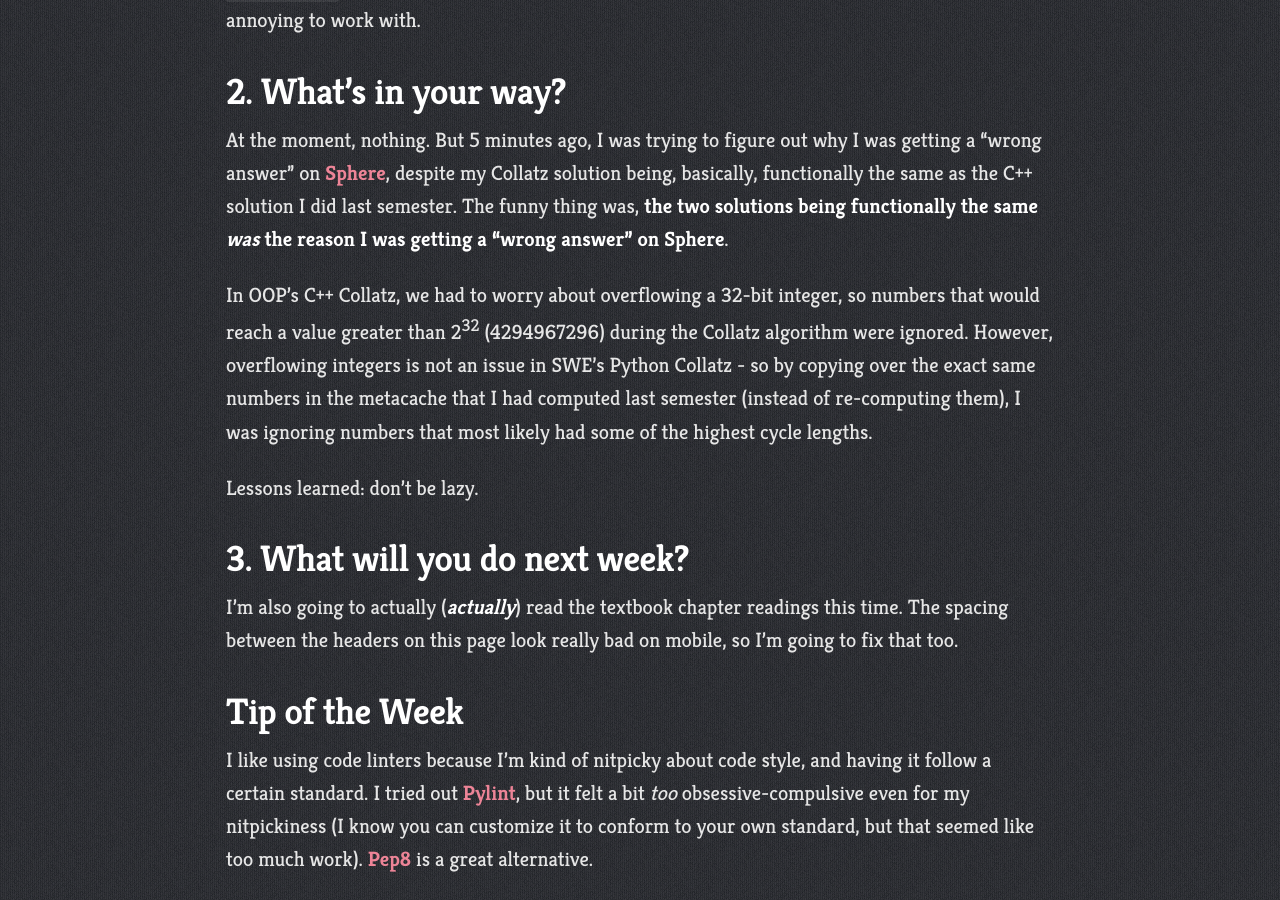
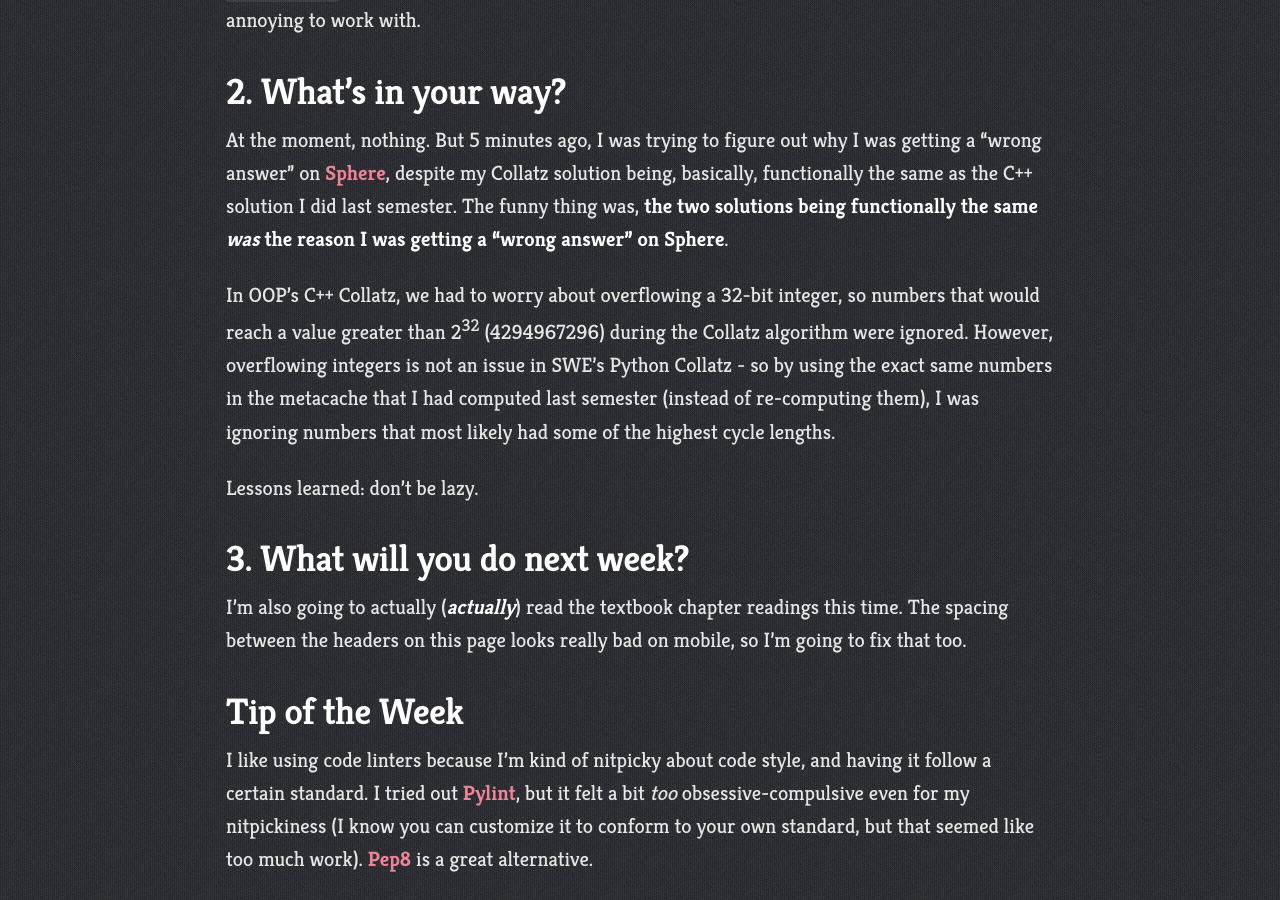
Before and after one commit to kristinedomingo/cs373-blog, a Jekyll site: the page built from _posts/2016-01-31-week-2.md, in a window 1280 px wide and 900 px high, scrolled down 894 px. Built offline with Jekyll 4.4.1, drawn with Linux system fonts in a browser that asks for light colours; Markdown is read by kramdown in place of the engine named in the settings.

Commit message:
Revisionsss

```diff
--- a/_posts/2016-01-31-week-2.md
+++ b/_posts/2016-01-31-week-2.md
@@ -31,7 +31,7 @@ solutions being functionally the same _was_ the reason I was getting a
 In OOP's C++ Collatz, we had to worry about overflowing
 a 32-bit integer, so numbers that would reach a value greater than 2<sup>32</sup>
 (4294967296) during the Collatz algorithm were ignored. However, overflowing
-integers is not an issue in SWE's Python Collatz - so by copying over the exact
+integers is not an issue in SWE's Python Collatz - so by using the exact
 same numbers in the metacache that I had computed last semester (instead of
 re-computing them), I was ignoring numbers that most likely had some
 of the highest cycle lengths.
@@ -41,7 +41,7 @@ Lessons learned: don't be lazy.
 ## 3. What will you do next week?
 
 I'm also going to actually (**_actually_**) read the textbook chapter readings
-this time. The spacing between the headers on this page look really bad on
+this time. The spacing between the headers on this page looks really bad on
 mobile, so I'm going to fix that too.
 
 ## Tip of the Week
```
